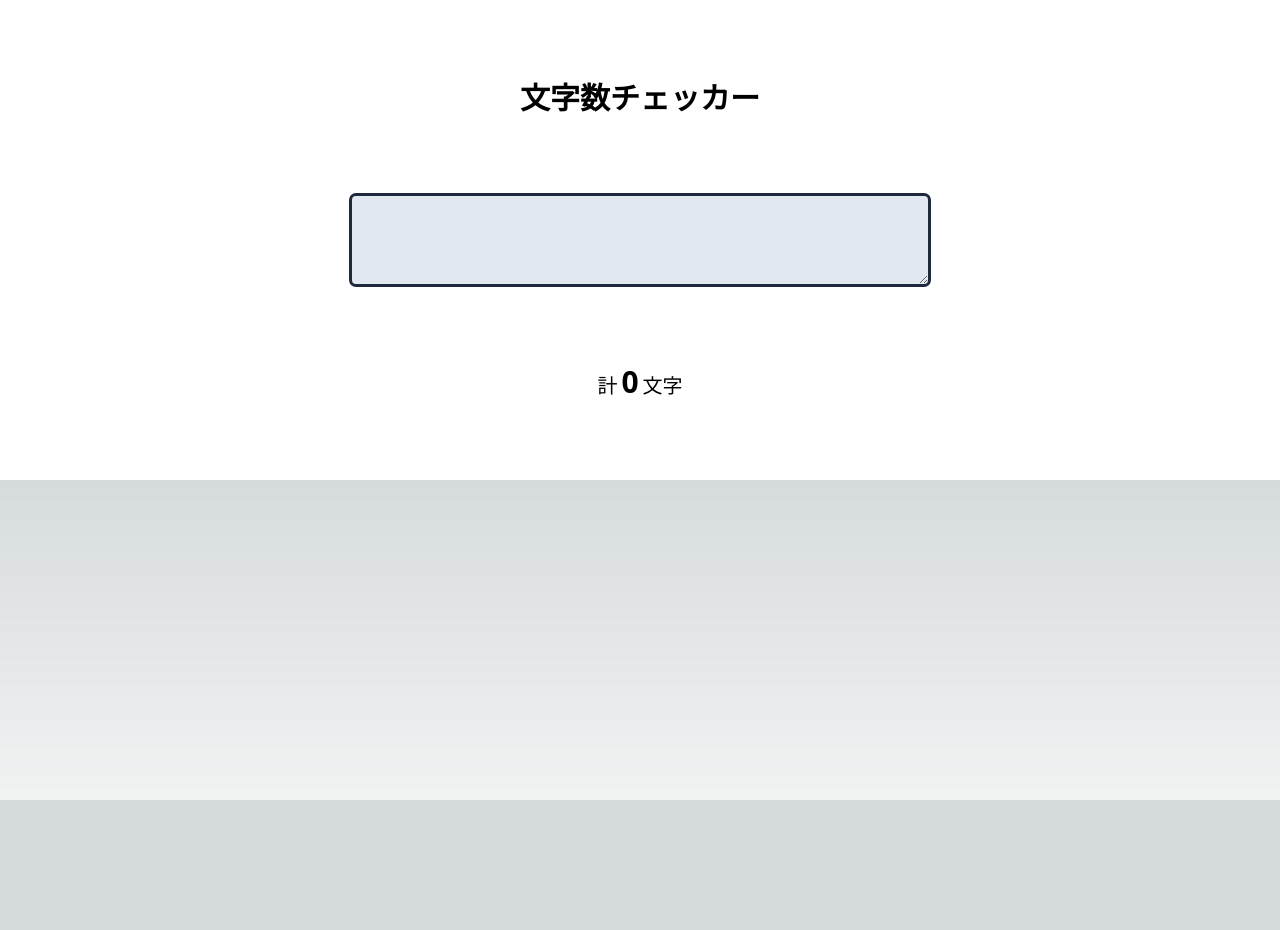
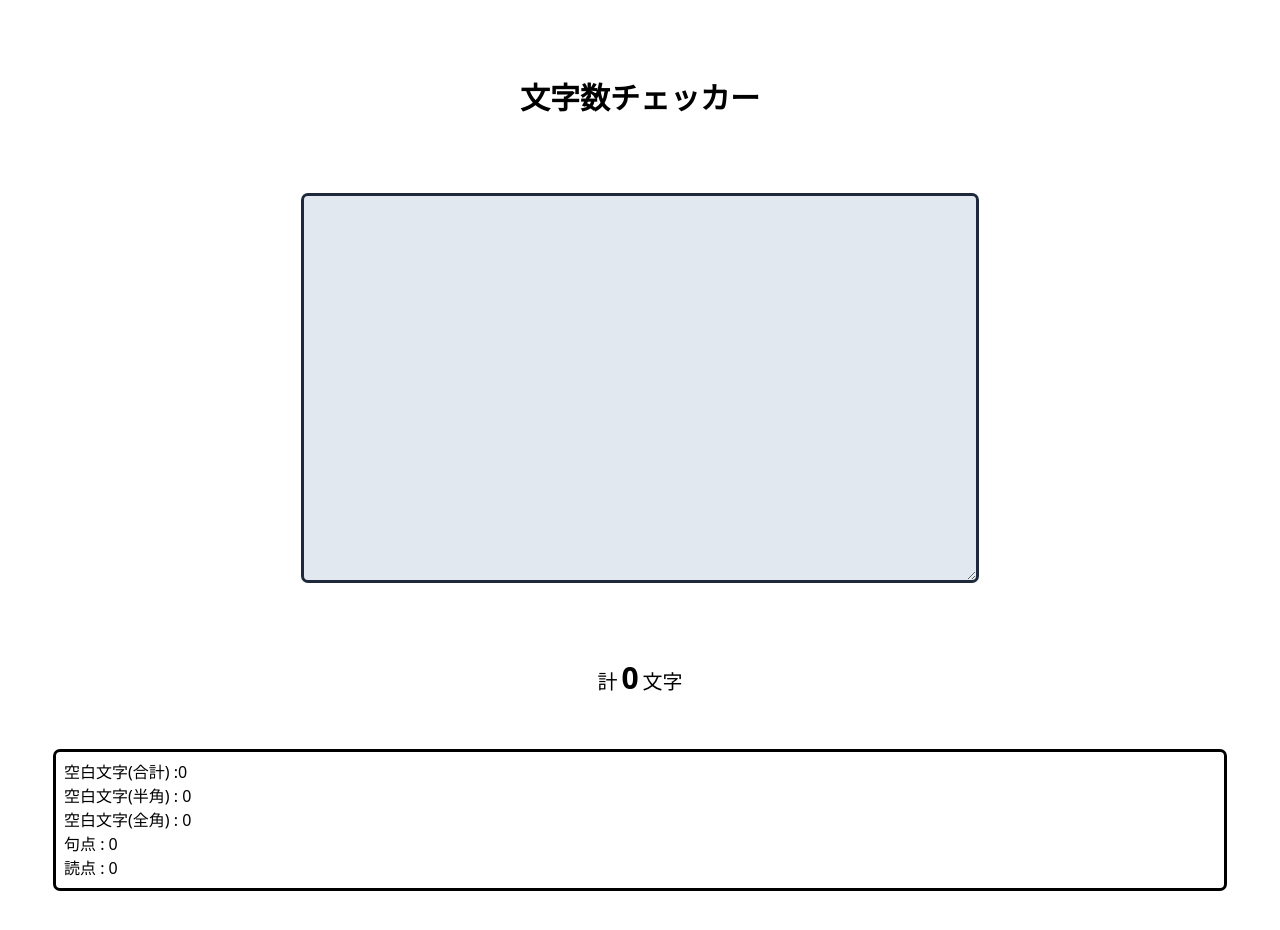
Before and after one commit to mnt3710/string-length-checker, a Next.js app: page / in a window 1280 px wide. Shown: the top 930 px of the page. Before the commit the page ends 800 px from the top, so only its background shows below. Built offline with nearby package versions, Linux system fonts and the light colour scheme.

Commit message:
項目追加 + .gitignore編集

```diff
--- a/src/pages/index.tsx
+++ b/src/pages/index.tsx
@@ -8,9 +8,13 @@ export default function Home() {
     setContent(event.target.value)
   }
 
-  const spaceCount = (content: string): number => {
-    return content.split("").filter((x) => x === "\n").length
+  const checkLetterLength = (content: string, letter: string): number => {
+    const letterLength = content.split("").filter((x) => x === letter).length
+    return letterLength
   }
+
+  const contentStr = content.toString()
+
   return (
     <>
       <Head>
@@ -19,23 +23,34 @@ export default function Home() {
         <meta name="viewport" content="width=device-width, initial-scale=1" />
         <link rel="icon" href="/favicon.ico" />
       </Head>
-      <main className="bg-white flex flex-col box-border p-10">
+      <main className="bg-white dark:bg-gray-800 flex flex-col box-border p-10">
         <h1 className="text-3xl font-bold self-center py-10">
           文字数チェッカー
         </h1>
         <textarea
           value={content}
           onChange={handleChange}
-          className="bg-slate-200 text-slate-800 rounded outline text-lg p-4 self-center m-10 w-full max-w-xl"
+          className="bg-slate-200 text-slate-800 rounded outline text-lg p-4 self-center m-10 w-full max-w-2xl h-96 max-h-screen"
         />
         <div className="self-center m-10">
           <p className="text-xl">
             計
             <strong className="text-3xl font-bold px-1">
-              {content.length - spaceCount(content.toString())}
+              {content.length - checkLetterLength(contentStr, "/n")}
             </strong>
             文字
           </p>
+        </div>
+        <div className="outline rounded p-2 m-4">
+          <p>
+            空白文字(合計) :
+            {checkLetterLength(contentStr, " ") +
+              checkLetterLength(contentStr, "　")}
+          </p>
+          <p>空白文字(半角) : {checkLetterLength(contentStr, " ")}</p>
+          <p>空白文字(全角) : {checkLetterLength(contentStr, "　")}</p>
+          <p>句点 : {checkLetterLength(contentStr, "、")}</p>
+          <p>読点 : {checkLetterLength(contentStr, "。")}</p>
         </div>
       </main>
     </>
```
Also changed, not shown: 1 other file (tests, documents, lock files or other folders).
